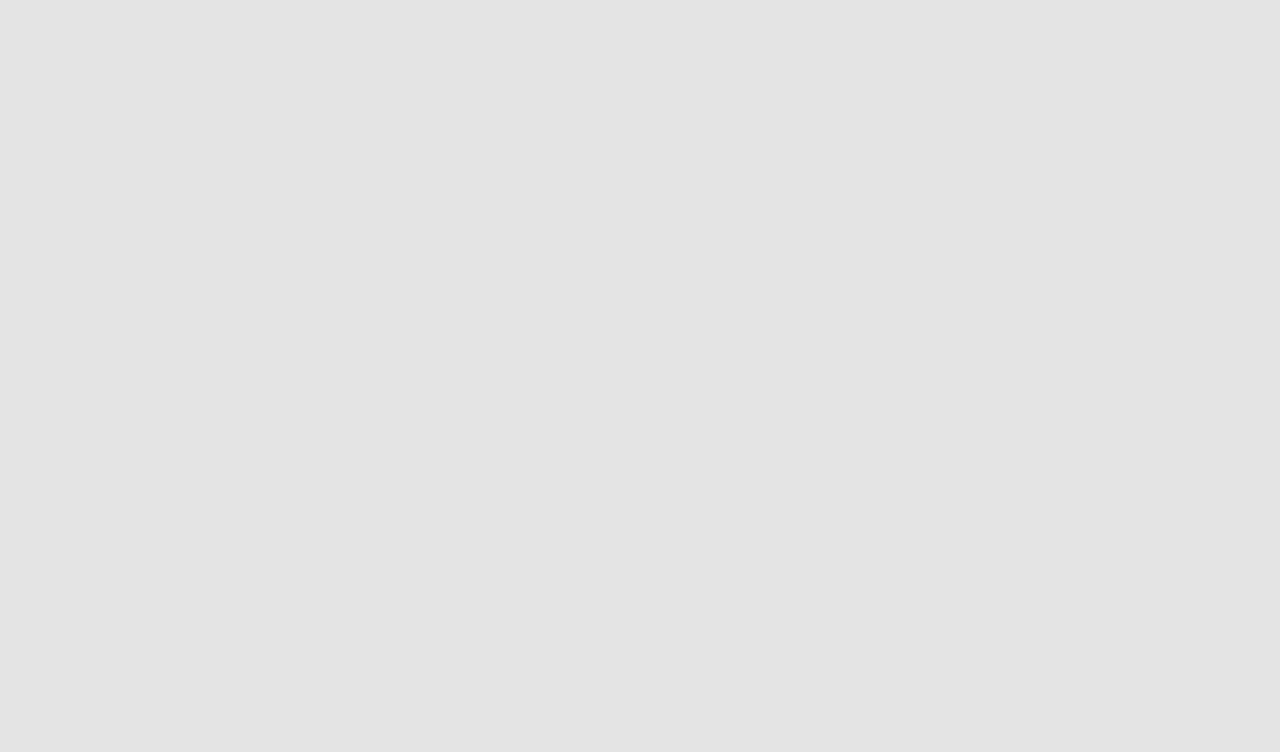
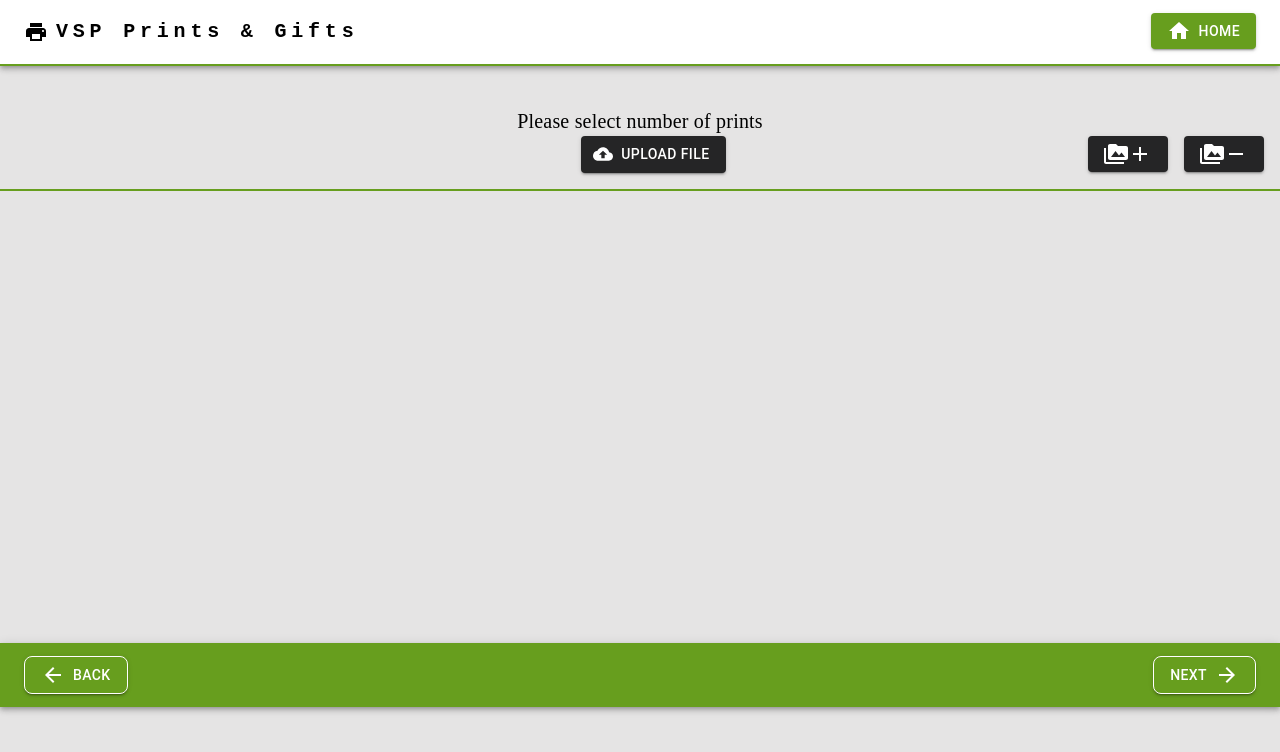
Before and after one commit to vishnusureshperumbavoor/react_redux_ecommerce, a React (Create React App) app: page /imageupload/1 in a window 1280 px wide. Before the commit this address had no page. Shown: the top 752 px of the page. Built offline with nearby package versions, Linux system fonts and the light colour scheme; the HTML template or start-up script is replaced by a standard one.

Commit message:
completed ui of the top part of upload image component

```diff
--- a/src/App.js
+++ b/src/App.js
@@ -2,8 +2,9 @@ import "./App.css";
 import PrintSize from "./components/PrintSize";
 import { BrowserRouter as Router, Routes, Route } from "react-router-dom";
 import PrintType from "./components/PrintType";
-import Navbar from "./components/Navbar";
+import Navbar from "./components/Header";
 import Footer from "./components/Footer";
+import ImageUpload from "./components/ImageUpload";
 
 function App() {
   return (
@@ -11,7 +12,8 @@ function App() {
       <Router>
         <Routes>
           <Route path="/" element={<PrintSize />} />
-          <Route path="/:id" element={<PrintType />} />
+          <Route path="/printtype/:id" element={<PrintType />} />
+          <Route path="/imageupload/:id" element={<ImageUpload />} />
         </Routes>
       </Router>
     </div>
--- a/src/components/Footer.jsx
+++ b/src/components/Footer.jsx
@@ -5,10 +5,17 @@ import Container from "@mui/material/Container";
 import Button from "@mui/material/Button";
 import ArrowBackIcon from "@mui/icons-material/ArrowBack";
 import ArrowForwardIcon from "@mui/icons-material/ArrowForward";
-import { useParams } from "react-router-dom";
+import { useParams, Link,useNavigate } from "react-router-dom";
+import { productData } from "../data/data";
 
 function Footer() {
   const { id } = useParams();
+  const productId = Number(id);
+  let product = productData.find((product) => product.id === productId);
+  const navigate = useNavigate()
+  const handleNextClick = () => {
+    navigate(`/imageupload/${product.id}`)
+  };
   return (
     <div>
       <AppBar position="static" sx={{ background: "#679e1e" }}>
@@ -30,6 +37,7 @@ function Footer() {
                   marginLeft: "auto",
                 }}
                 variant="contained"
+                onClick={handleNextClick}
               >
                 Next
                 <ArrowForwardIcon sx={{ ml: 1 }} />
--- a/src/components/Navbar.jsx
+++ b/src/components/Header.jsx
@@ -9,9 +9,13 @@ import Button from "@mui/material/Button";
 import Tooltip from "@mui/material/Tooltip";
 import LocalPrintshopIcon from "@mui/icons-material/LocalPrintshop";
 import HomeIcon from "@mui/icons-material/Home";
-import { Link } from "react-router-dom";
+import { useNavigate } from "react-router-dom";
 
 function Navbar() {
+  const navigate = useNavigate();
+  const handleHomeButtonClick = () => {
+    navigate("/");
+  };
   return (
     <div>
       <AppBar
@@ -23,8 +27,8 @@ function Navbar() {
             <LocalPrintshopIcon
               sx={{ display: { xs: "none", md: "flex" }, mr: 1, color: "#000" }}
             />
-            <Link to="/" style={{ textDecoration: "none" }}>
             <Typography
+            onClick={handleHomeButtonClick}
               variant="h6"
               noWrap
               component="a"
@@ -41,7 +45,6 @@ function Navbar() {
             >
               VSP Prints & Gifts
             </Typography>
-            </Link>
 
             <Box sx={{ flexGrow: 0 }}>
               <Tooltip title="Open settings">
@@ -49,7 +52,11 @@ function Navbar() {
                   sx={{ p: 0 }}
                   style={{ position: "absolute", right: 0, top: "20%" }}
                 >
-                  <Button sx={{ background: "#679e1e" }} variant="contained">
+                  <Button
+                    sx={{ background: "#679e1e" }}
+                    variant="contained"
+                    onClick={handleHomeButtonClick}
+                  >
                     <HomeIcon sx={{ mr: 1 }} />
                     Home
                   </Button>
--- a/src/components/ImageCard.jsx
+++ b/src/components/ImageCard.jsx
@@ -8,7 +8,7 @@ import { Link } from "react-router-dom";
 function ImageCard({ product }) {
   return (
     <div>
-      <Link to={`/${product.id}`} style={{ textDecoration: "none" }}>
+      <Link to={`/printtype/${product.id}`} style={{ textDecoration: "none" }}>
         <Card
           sx={{
             minHeight: 260,
--- a/src/components/ImageUpload.jsx
+++ b/src/components/ImageUpload.jsx
@@ -1,9 +1,121 @@
-import React from 'react'
+import React from "react";
+import Navbar from "./Header";
+import Footer from "./Footer";
+import { Box, Button, Container, Typography } from "@mui/material";
+import CloudUploadIcon from "@mui/icons-material/CloudUpload";
+import { styled } from "@mui/material/styles";
+import { productData } from "../data/data";
+import ImageCard from "./ImageCard";
+import { useState } from "react";
+import UploadedImageCard from "./UploadedImageCard";
+import AddIcon from "@mui/icons-material/Add";
+import RemoveIcon from "@mui/icons-material/Remove";
+import PermMediaIcon from "@mui/icons-material/PermMedia";
 
 function ImageUpload() {
+  const [uploadData, setUploadData] = useState([]);
+  const [fileInputKey, setFileInputKey] = useState(0);
+
+  // const handleUploadButtonClick = (e) => {
+  //   e.target.nextSibling;
+  // };
+
+  const handleFileInputChange = (e) => {
+    const newImage = e.target.files[0];
+    if (newImage) {
+      setUploadData((prevImages) => [...prevImages, newImage]);
+      setFileInputKey((prevKey) => prevKey + 1);
+    }
+  };
+
+  const VisuallyHiddenInput = styled("input")({
+    clip: "rect(0 0 0 0)",
+    clipPath: "inset(50%)",
+    height: 1,
+    overflow: "hidden",
+    position: "absolute",
+    bottom: 0,
+    left: 0,
+    whiteSpace: "nowrap",
+    width: 1,
+  });
   return (
-    <div>ImageUpload</div>
-  )
+    <div>
+      <Navbar />
+      <Box sx={{ minHeight: 537 }}>
+        <Typography sx={{ mt: 5, fontFamily: "Times New Roman", fontSize: 20 }}>
+          Please select number of prints
+        </Typography>
+        <Box
+          sx={{
+            borderBottom: 2,
+            borderColor: "#679e1e",
+            display: "flex",
+            justifyContent: "space-between",
+          }}
+        >
+          <Box sx={{ marginRight: "auto", mr: 50 }}></Box>
+          <Box
+            sx={{
+              margin: "auto",
+            }}
+          >
+            <Button
+              component="label"
+              variant="contained"
+              startIcon={<CloudUploadIcon />}
+              sx={{
+                background: "#252526",
+                mb: 2,
+
+                // justifyContent:"center"
+              }}
+            >
+              Upload file
+              <VisuallyHiddenInput
+                type="file"
+                accept="image/png, image/gif, image/jpeg"
+                key={fileInputKey}
+                onChange={handleFileInputChange}
+              />
+            </Button>
+          </Box>
+          <Box sx={{ marginLeft: "auto" }}>
+            <Button
+              component="label"
+              variant="contained"
+              sx={{
+                background: "#252526",
+                mb: 2,
+                mr: 2,
+              }}
+            >
+              <PermMediaIcon />
+              <AddIcon />
+            </Button>
+            <Button
+              component="label"
+              variant="contained"
+              sx={{
+                background: "#252526",
+                mb: 2,
+                mr: 2,
+              }}
+            >
+              <PermMediaIcon />
+              <RemoveIcon />
+            </Button>
+          </Box>
+        </Box>
+        <Box sx={{ display: "flex", flexDirection: "row", mt: 2 }}>
+          {uploadData.map((image, index) => (
+            <UploadedImageCard key={index} image={image} />
+          ))}
+        </Box>
+      </Box>
+      <Footer />
+    </div>
+  );
 }
 
-export default ImageUpload
+export default ImageUpload;
--- a/src/components/NotFound.jsx
+++ b/src/components/NotFound.jsx
@@ -1,5 +1,5 @@
 import React from "react";
-import Navbar from "./Navbar";
+import Navbar from "./Header";
 
 function NotFound() {
   return (
--- a/src/components/PrintType.jsx
+++ b/src/components/PrintType.jsx
@@ -1,5 +1,5 @@
 import React from "react";
-import Navbar from "./Navbar";
+import Navbar from "./Header";
 import Footer from "./Footer";
 import {
   Card,
@@ -39,7 +39,7 @@ function PrintType() {
   }
   return (
     <>
-    <Navbar/>
+      <Navbar />
       <div style={{ minHeight: "537px" }}>
         <Container>
           <Box>
@@ -148,7 +148,7 @@ function PrintType() {
           </Box>
         </Container>
       </div>
-      <Footer/>
+      <Footer />
     </>
   );
 }
--- /dev/null
+++ b/src/components/UploadedImageCard.jsx
@@ -0,0 +1,61 @@
+import React from "react";
+import Card from "@mui/material/Card";
+import CardContent from "@mui/material/CardContent";
+import Typography from "@mui/material/Typography";
+import { CardActionArea,Container } from "@mui/material";
+import { useParams } from "react-router-dom";
+import { productData } from "../data/data";
+import NotFound from "./NotFound";
+
+function UploadedImageCard({ image }) {
+    const params = useParams();
+    const productId = Number(params.id);
+    let product = productData.find((product) => product.id === productId);
+    if (!product) {
+      return <NotFound />;
+    }
+  return (
+    <div>
+      <div>
+          <Card
+            sx={{
+              maxWidth: 345,
+              m: 2,
+              display: "flex",
+              flexDirection: "column",
+              justifyContent: "flex-end",
+            }}
+          >
+            <CardActionArea>
+              <CardContent>
+                <img
+                  src={URL.createObjectURL(image)}
+                  height="140"
+                  width={product.uploadImageWidth}
+                  alt="Uploaded"
+                  style={{
+                    borderRadius: 2,
+                    boxShadow:
+                      "0 4px 8px 0 rgba(0, 0, 0, 0.2), 0 6px 20px 0 rgba(0, 0, 0, 0.19)",
+                      objectFit:"cover"
+                  }}
+                />
+              </CardContent>
+              <CardContent>
+                {/* {product.id} */}
+                <Typography gutterBottom component="div">
+                  {/* Size : {product.inchSize} <br /> */}
+                  <Typography sx={{ fontSize: 14 }}>
+                    {/* {product.mmSize} */}
+                  </Typography>
+                </Typography>
+                {/* <Typography>Price: {product.price}</Typography> */}
+              </CardContent>
+            </CardActionArea>
+          </Card>
+      </div>
+    </div>
+  );
+}
+
+export default UploadedImageCard;
--- a/src/data/data.js
+++ b/src/data/data.js
@@ -8,6 +8,7 @@ export const productData = [
     price: "₹70",
     height: 48,
     width: 72,
+    uploadImageWidth:210,
   },
   {
     id: 1699354943667,
@@ -18,6 +19,7 @@ export const productData = [
     price: "₹170",
     height: 60,
     width: 84,
+    uploadImageWidth:196,
   },
   {
     id: 1699354943668,
@@ -28,6 +30,7 @@ export const productData = [
     price: "₹250",
     height: 72,
     width: 96,
+    uploadImageWidth:186.66,
   },
   {
     id: 1699354943669,
@@ -38,6 +41,7 @@ export const productData = [
     price: "₹830",
     height: 96,
     width: 120,
+    uploadImageWidth:175,
   },
   {
     id: 1699354943670,
@@ -48,6 +52,7 @@ export const productData = [
     price: "₹1000",
     height: 120,
     width: 180,
+    uploadImageWidth:210,
   },
   {
     id: 1699354943671,
@@ -58,5 +63,6 @@ export const productData = [
     price: "₹70",
     height: 42,
     width: 42,
+    uploadImageWidth:140,
   },
 ];
```
Also changed, not shown: src/components/PrintSize.jsx (+3 -4 lines). Lines whose indentation alone changed are shown as unchanged.
